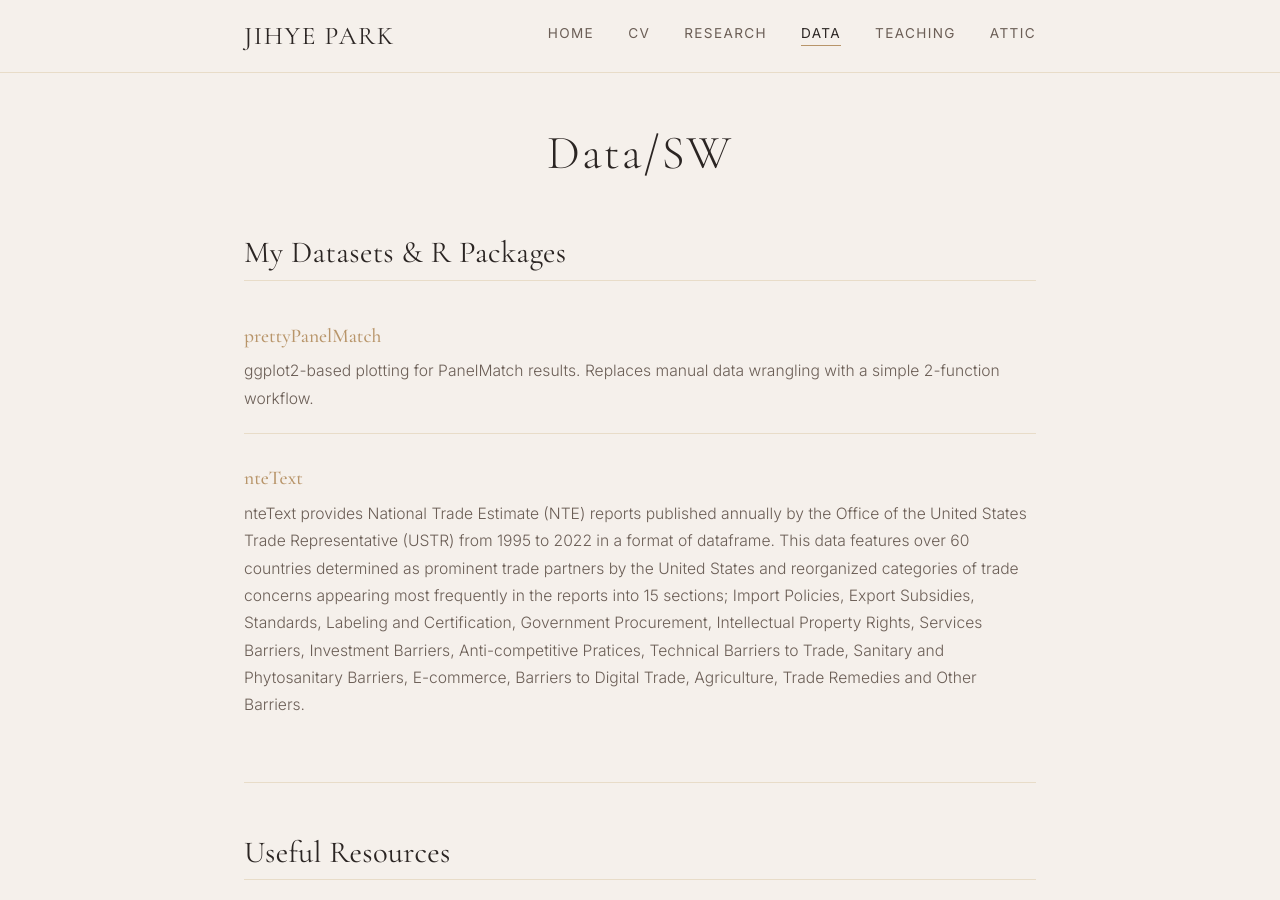
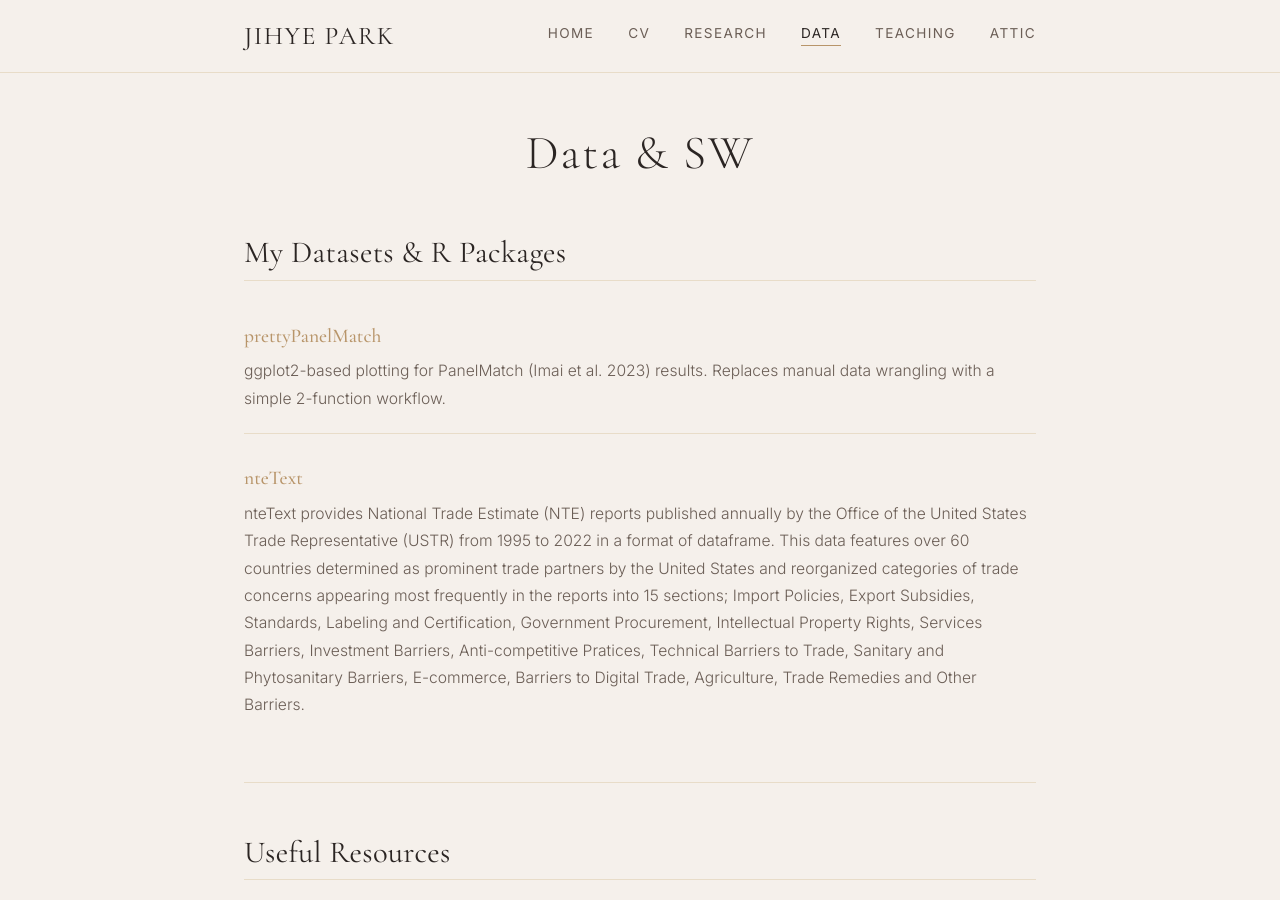
Before and after one commit to jacqpark/jacqpark.github.io, a Jekyll site: the page built from data.md, in a window 1280 px wide and 900 px high. Built offline with Jekyll 4.4.1, drawn with Linux system fonts in a browser that asks for light colours.

Commit message:
page update

```diff
--- a/_data/datasets.yml
+++ b/_data/datasets.yml
@@ -4,7 +4,7 @@
 # --- YOUR DATASETS ---
 
 - name: "prettyPanelMatch"
-  description: "ggplot2-based plotting for PanelMatch results. Replaces manual data wrangling with a simple 2-function workflow."
+  description: "ggplot2-based plotting for PanelMatch (Imai et al. 2023) results. Replaces manual data wrangling with a simple 2-function workflow."
   url: "https://github.com/jacqpark/prettyPanelMatch"
   source: "github"
 
--- a/data.md
+++ b/data.md
@@ -1,6 +1,6 @@
 ---
 layout: page
-title: Data/SW
+title: Data & SW
 permalink: /data/
 ---
 
```
